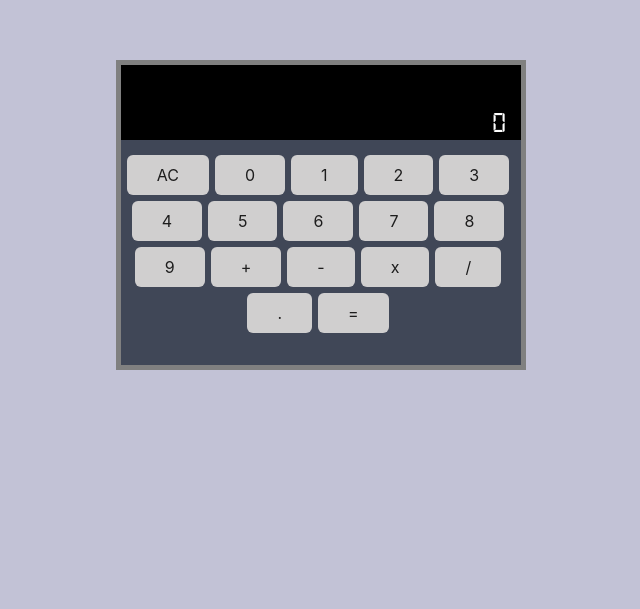
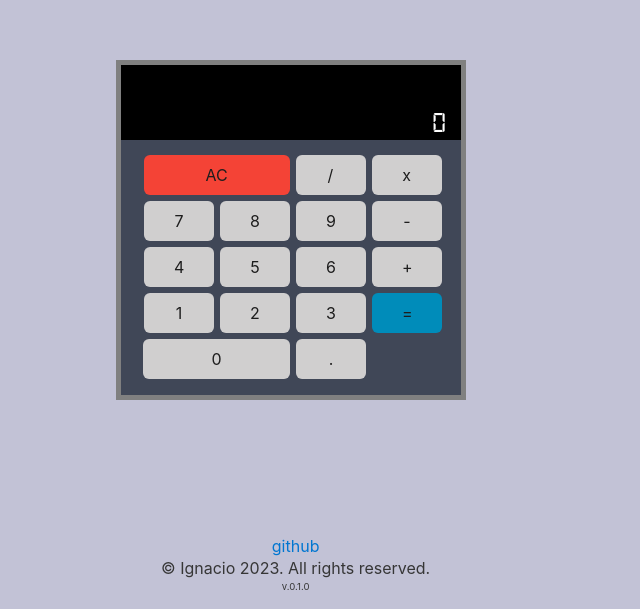
Before and after one commit to ignacioLosc/JavaScript-calculator, a React (Create React App) app: page / in a window 1280 px wide. Shown: the part 191-800 px from the top of the page, without its empty margins (391-1031 px from the left). Built offline with nearby package versions, Linux system fonts and the light colour scheme.

Commit message:
Add footer and coloring of buttons

```diff
--- a/src/App.css
+++ b/src/App.css
@@ -3,8 +3,8 @@
   align-items: center;
   justify-content: center;
   background-color: #404757;
-  width: 400px;
-  height: 300px;
+  width: 340px;
+  height: 330px;
   display: inline-block;
   margin: 20% 20% 0 40%;
   outline: 5px solid gray;
@@ -40,6 +40,30 @@
   font-weight: lighter;
 }
 
+.AC {
+  background-color: #f44336;
+  width: 146px;
+  margin-left: 9px;
+}
+
+.Equals-button {
+  background-color: #008CBA;
+  width: 70px;
+}
+
+.Number-buttons-div {
+  width: 350px;
+}
+
+.Number-button {
+  width: 70px;
+}
+
+.Number-zero-button {
+  width: 147px;
+  margin-left: -77px;
+}
+
 @font-face {
   font-family: 'digital-7';
   src: local('digital-7'), url(./fonts/digital-7.ttf) format('opentype');
--- a/src/Calculator.js
+++ b/src/Calculator.js
@@ -1,6 +1,7 @@
 import './App.css';
 import { useState } from 'react';
 import { flushSync } from 'react-dom';
+import Footer from "./components/Footer/Footer.js"
 
 function App() {
     const [input, setInput] = useState("0");
@@ -150,23 +151,26 @@ function App() {
                 <h3 className='Output'>{output}</h3>
                 <h3 className='Input'>{input}</h3>
             </div>
-            <button id="clear" onClick={clearDisplay}>AC</button>
-            <button id="zero" onClick={inputValue}>0</button>
-            <button id="one" onClick={inputValue}>1</button>
-            <button id="two" onClick={inputValue}>2</button>
-            <button id="three" onClick={inputValue}>3</button>
-            <button id="four" onClick={inputValue}>4</button>
-            <button id="five" onClick={inputValue}>5</button>
-            <button id="six" onClick={inputValue}>6</button>
-            <button id="seven" onClick={inputValue}>7</button>
-            <button id="eight" onClick={inputValue}>8</button>
-            <button id="nine" onClick={inputValue}>9</button>
-            <button id="add" onClick={inputValue}>+</button>
-            <button id="subtract" onClick={inputValue}>-</button>
-            <button id="multiply" onClick={inputValue}>x</button>
-            <button id="divide" onClick={inputValue}>/</button>
-            <button id="decimal" onClick={inputValue}>.</button>
-            <button id="equals" onClick={calculateOutputValue}>=</button>
+            <button id="clear" className="AC" onClick={clearDisplay}>AC</button>
+            <button id="divide" className="Number-button" onClick={inputValue}>/</button>
+            <button id="multiply" className="Number-button" onClick={inputValue}>x</button>
+            <div className="Number-buttons-div">
+                <button id="seven" className="Number-button" onClick={inputValue}>7</button>
+                <button id="eight" className="Number-button" onClick={inputValue}>8</button>
+                <button id="nine" className="Number-button" onClick={inputValue}>9</button>
+                <button id="subtract" className="Number-button" onClick={inputValue}>-</button>
+                <button id="four" className="Number-button" onClick={inputValue}>4</button>
+                <button id="five" className="Number-button" onClick={inputValue}>5</button>
+                <button id="six" className="Number-button" onClick={inputValue}>6</button>
+                <button id="add" className="Number-button" onClick={inputValue}>+</button>
+                <button id="one" className="Number-button" onClick={inputValue}>1</button>
+                <button id="two" className="Number-button" onClick={inputValue}>2</button>
+                <button id="three" className="Number-button" onClick={inputValue}>3</button>
+                <button id="equals" className="Equals-button" onClick={calculateOutputValue}>=</button>
+                <button id="zero" className="Number-zero-button" onClick={inputValue}>0</button>
+                <button id="decimal" className="Number-button" onClick={inputValue}>.</button>
+            </div>
+            <Footer/>
         </div>
     );
   }
--- /dev/null
+++ b/src/components/Footer/Footer.js
@@ -0,0 +1,28 @@
+import packageJson from '../../../package.json';
+import "./footer.css";
+
+const Footer = () => {
+    const currentYear = new Date().getFullYear();
+
+    return (
+          <ul>
+            <li className="footyli">
+              <a
+                  href="https://github.com/ignacioLosc"
+                  target="_blank"
+                  rel="noopener noreferrer"
+                  data-cy="githubLink"
+              >
+                github
+              </a>
+            </li>
+            <li className="footerCopyrights">
+              © Ignacio {currentYear}. All rights reserved.
+            </li>
+            <li>
+              <div className="version">v.{packageJson.version}</div>
+            </li>
+          </ul>
+    );
+  };
+  export default Footer;
--- /dev/null
+++ b/src/components/Footer/footer.css
@@ -0,0 +1,31 @@
+.footer {
+    justify-content: center;
+    background-color: #c2c2d6;
+    position: absolute;
+    bottom: 10px;
+}
+
+ul {
+  list-style-type: none;
+  text-align: center;
+  background-color: #c2c2d6;
+  justify-content: center;
+  align-items: center;
+  position: absolute;
+  bottom: 0px;
+}
+
+.footly {
+    background-color: #c2c2d6;
+}
+
+.footerCopyrights {
+  color: var(--high-contrast);
+  /* font-size: 0.6em; */
+  background-color: #c2c2d6;
+}
+
+.version {
+  font-size: 0.6em;
+  background-color: #c2c2d6;
+}
```
